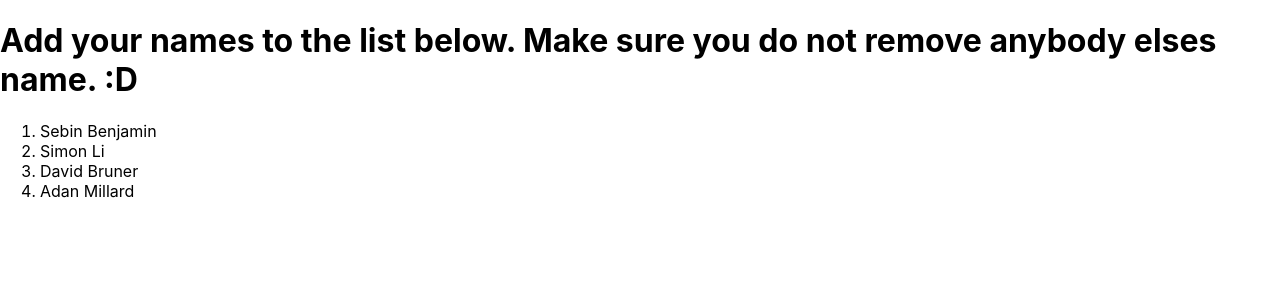
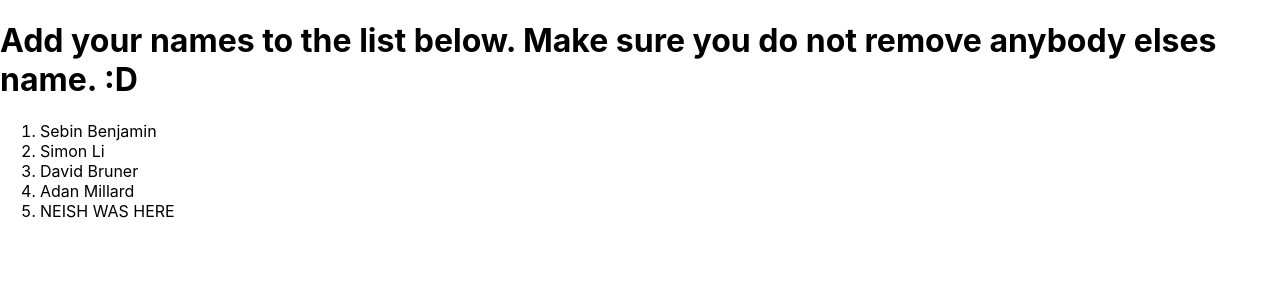
Before and after one commit to Mission-Ready/pr-exercise, a React (Create React App) app: page / in a window 1280 px wide. Shown: the top 300 px of the page. Built offline with nearby package versions, Linux system fonts and the light colour scheme.

Commit message:
Update App.js

```diff
--- a/src/App.js
+++ b/src/App.js
@@ -7,6 +7,7 @@ function App() {
         <li>Simon Li</li>
         <li>David Bruner</li>
         <li>Adan Millard</li>
+        <li>NEISH WAS HERE</li>
       </ol>
     </>
   );
```
